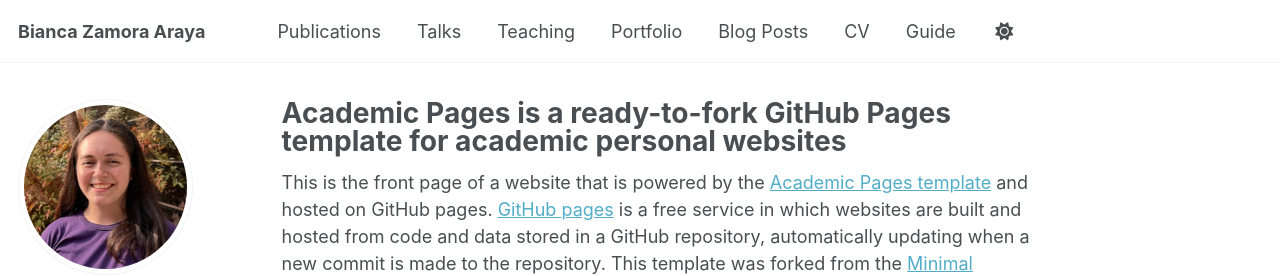
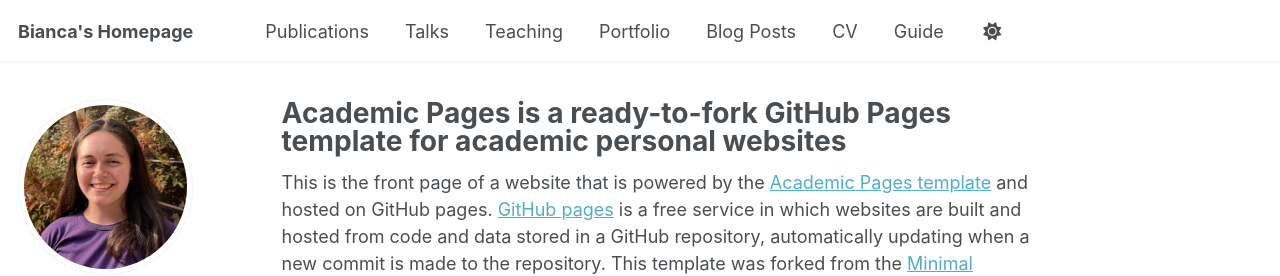
Before and after one commit to Bianca-Zamora-Araya/Bianca-Zamora-Araya.github.io, a Jekyll site: the page built from _pages/about.md, in a window 1280 px wide. Shown: the top 276 px of the page. Built offline with Jekyll 4.4.1, drawn with Linux system fonts in a browser that asks for light colours; a script that is not in the unit is left out.

Commit message:
Update _config.yml

```diff
--- a/_config.yml
+++ b/_config.yml
@@ -9,7 +9,7 @@
 # Basic Site Settings
 locale                   : "en-US"
 site_theme               : "default" # Currently available options are "default", "air"
-title                    : "Bianca Zamora Araya"
+title                    : "Bianca's Homepage"
 title_separator          : "-"
 name                     : &name "Bianca Zamora Araya"
 description              : &description "personal description"
```
